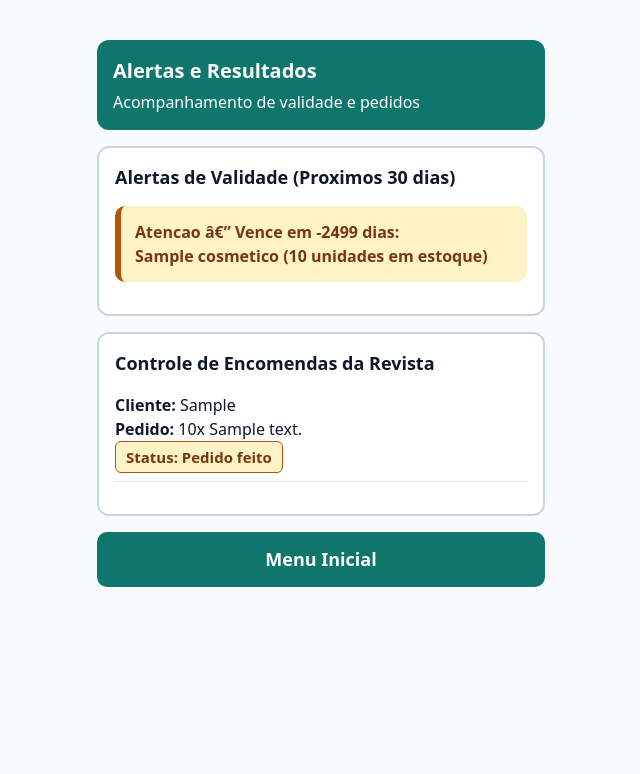
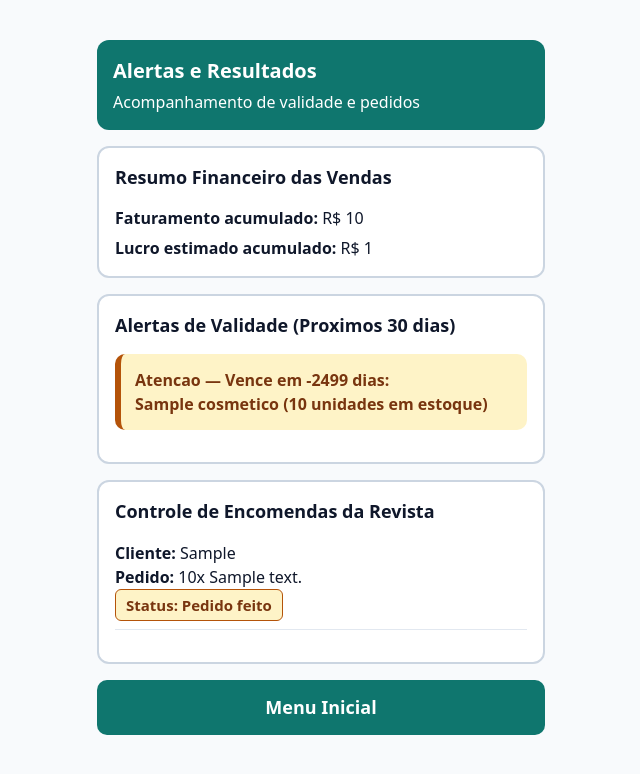
Before and after one commit to naymauren/gestao-cosmeticos-mvp, a Django app: page /resultados/ in a window 1280 px wide. Shown: the top 774 px of the page, without its empty margins (319-959 px from the left). Run offline with Django 5.2, Linux system fonts and the light colour scheme; tables that the repository leaves empty hold one stand-in row (values such as "Sample post").

Commit message:
feat: exibe resumo financeiro acumulado na tela de resultados

```diff
--- a/estoque/templates/estoque/resultados.html
+++ b/estoque/templates/estoque/resultados.html
@@ -14,11 +14,17 @@
 </div>
 {% endif %}
 
+<section class="card" aria-label="Resumo financeiro acumulado">
+    <h2 style="margin-top:0; font-size:18px;">Resumo Financeiro das Vendas</h2>
+    <p style="margin:0 0 6px;"><strong>Faturamento acumulado:</strong> R$ {{ resumo_mes.faturamento|default:"0,00" }}</p>
+    <p style="margin:0;"><strong>Lucro estimado acumulado:</strong> R$ {{ resumo_mes.lucro|default:"0,00" }}</p>
+</section>
+
 <section class="card" aria-label="Alertas de validade">
     <h2 style="margin-top:0; font-size:18px;">Alertas de Validade (Proximos 30 dias)</h2>
     {% for alerta in alertas %}
     <div class="alert-box alert-warning">
-        <strong>Atencao â€” Vence em {{ alerta.dias_para_vencer }} dias:</strong><br>
+        <strong>Atencao — Vence em {{ alerta.dias_para_vencer }} dias:</strong><br>
         {{ alerta.nome }} ({{ alerta.quantidade_estoque }} unidades em estoque)
     </div>
     {% empty %}
```
